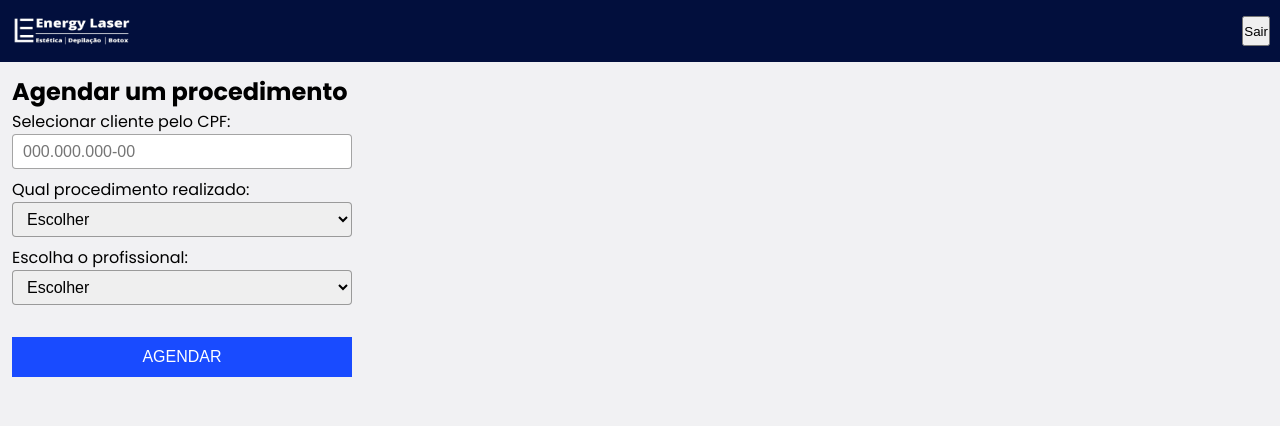
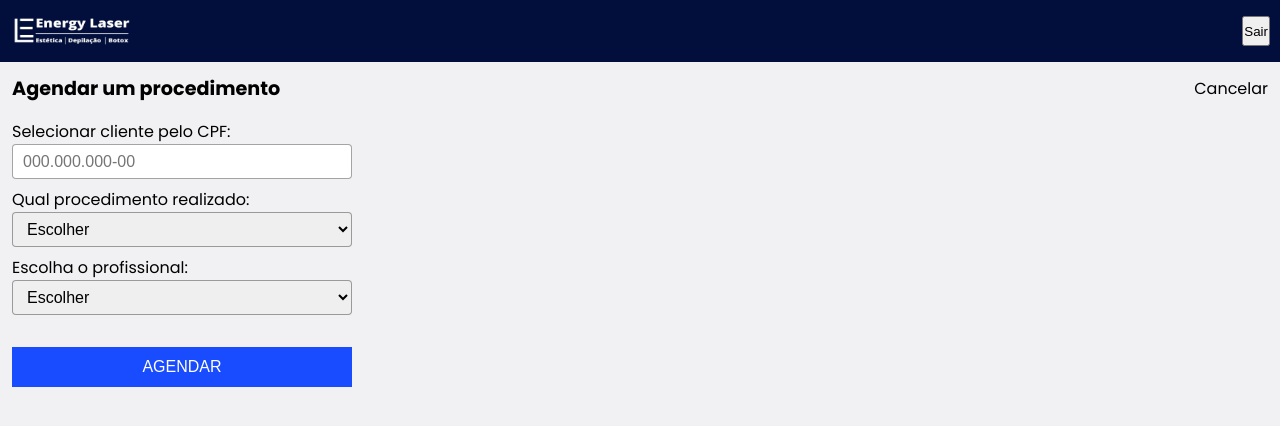
Before and after one commit to gabriel-teotonio/Energy-laser, a React (Vite) app: page /cliente/agendamento in a window 1280 px wide. Shown: the top 426 px of the page. Built offline with nearby package versions, Linux system fonts and the light colour scheme.

Commit message:
feat: link de voltar para home

```diff
--- a/src/routes/ClienteUser/agendamento.jsx
+++ b/src/routes/ClienteUser/agendamento.jsx
@@ -3,13 +3,32 @@ import { FieldBox } from "../../components/FormCliente/FormCliente"
 import 'react-calendar/dist/Calendar.css';
 import { useState } from "react";
 import { FormAgendamento } from "../../components/FormAgendamento/FormAgendamento";
+import { Link } from "react-router-dom";
 
-export const Container = styled.div``
+export const Container = styled.div`
+  header{
+    display: flex;
+    justify-content: space-between;
+    align-items: center;
+    margin-bottom: 1rem;
+
+    a{
+      text-decoration: none;
+      color: currentColor;
+    }
+  }
+  h2{
+    font-size: 1.2rem;
+  }
+`
 
 export const Agendamento = () => {
   return (
     <Container>
-      <h2>Agendar um procedimento</h2>
+      <header>
+        <h2>Agendar um procedimento</h2>
+        <Link to="/cliente/home">Cancelar</Link>
+      </header>
       <FormAgendamento />
     </Container>
   )
--- a/src/routes/ClienteUser/homeCliente.jsx
+++ b/src/routes/ClienteUser/homeCliente.jsx
@@ -1,6 +1,7 @@
 import styled from "styled-components"
 import IconAgenda from "../../imgs/icon-agenda.svg"
 import IconPaper from "../../imgs/icon-paper.svg"
+import { Link } from "react-router-dom"
 
 export const ContainerActions = styled.div`
    display: flex;
@@ -27,7 +28,7 @@ export const BoxRecent = styled.div`
    margin-top: .2rem;
    box-shadow: 1px 1px 4px #0000001b;
 `
-export const BoxAction = styled.div`
+export const BoxAction = styled(Link)`
    display: flex;
    flex-direction: column;
    align-items: center;
@@ -37,7 +38,7 @@ export const BoxAction = styled.div`
    color: white;
    border-radius: 4px;
    background: linear-gradient(57deg, #4C10F8 10.32%, #3200bb 100%);
-
+   text-decoration: none;
 
 
    max-width: 140px;
@@ -70,7 +71,7 @@ export const HomeCliente = () => {
     <ContainerActions>
       <h2>Acesso rápido</h2>
       <ListAction>
-         <BoxAction>
+         <BoxAction to={"/cliente/agendamento"}>
             <img src={IconAgenda} alt="icone" />
             <h3>Agendar um procedimento</h3>
          </BoxAction>
```
